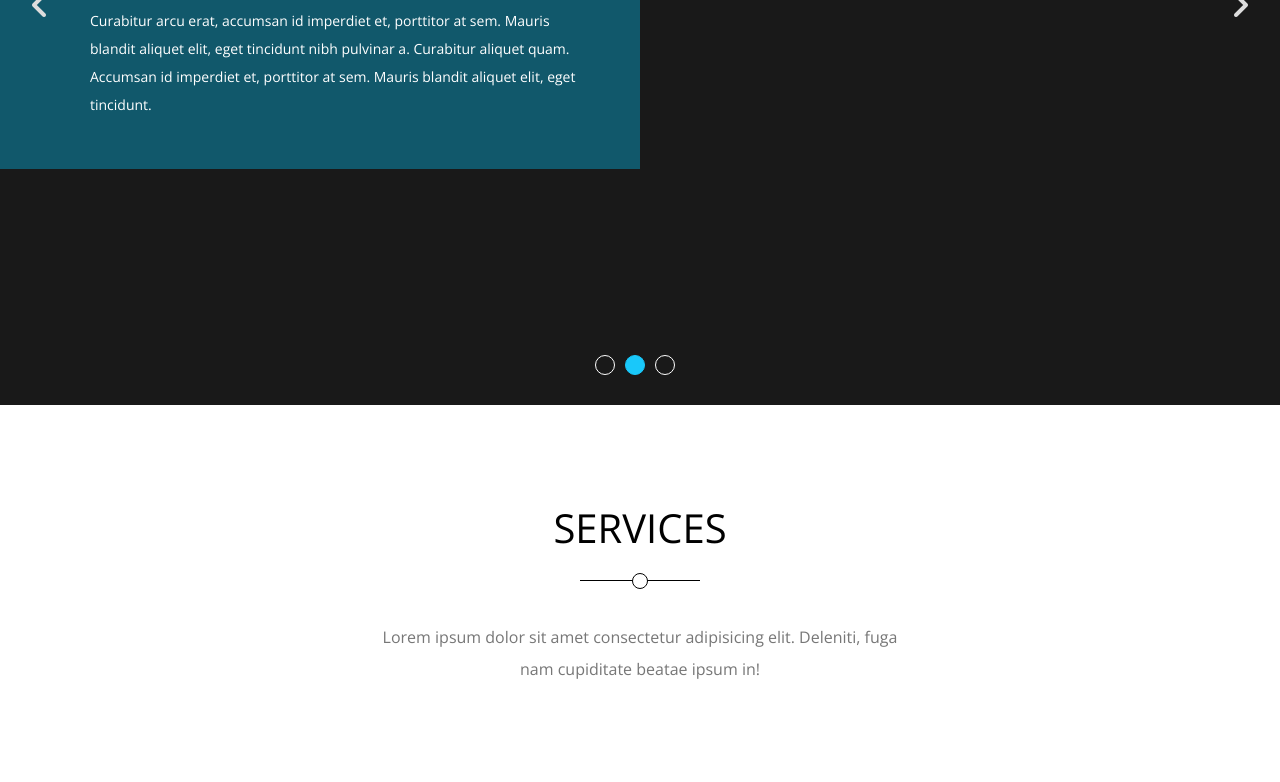
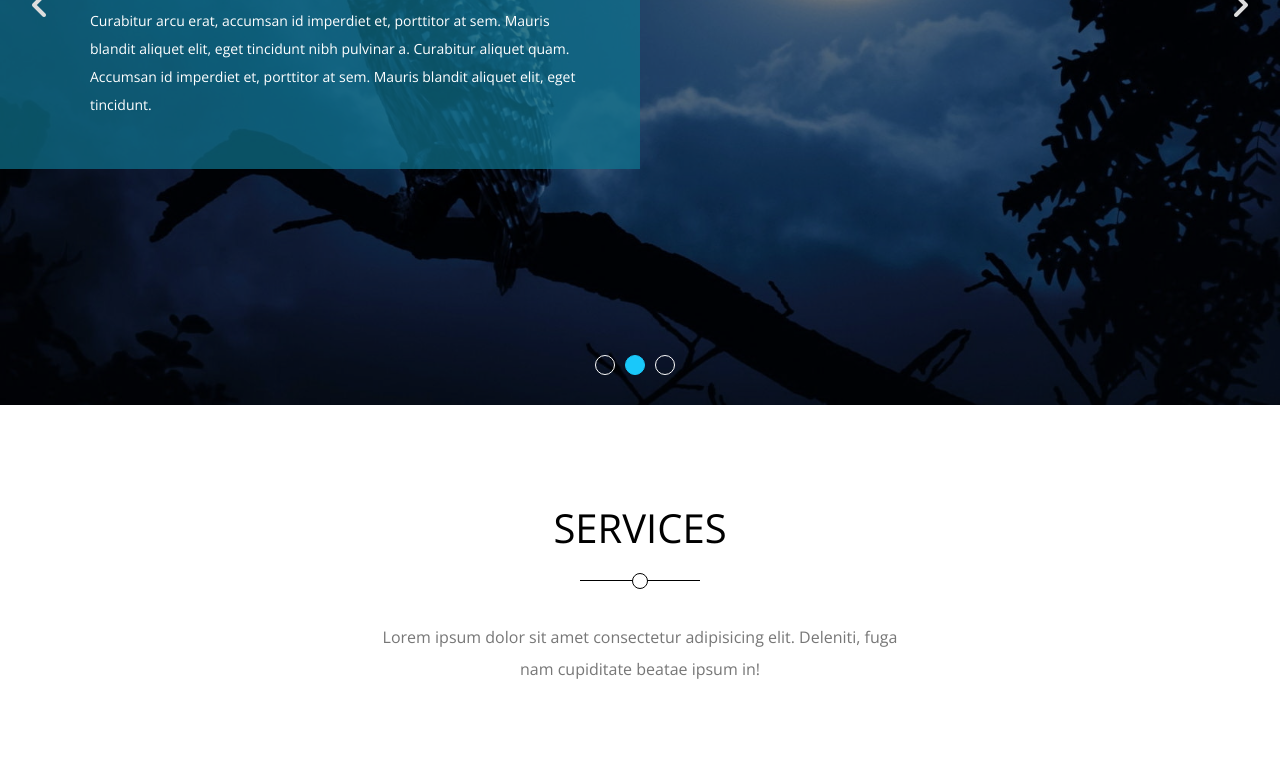
Before and after one commit to Omar-Alabiyad/Html-CSS-Project-2, a plain HTML site: page index.html in a window 1280 px wide. Shown: the part 395-1177 px from the top of the page. Drawn offline with nearby package versions, Linux system fonts and the light colour scheme.

Commit message:
Fixed The Image

```diff
--- a/css/style.css
+++ b/css/style.css
@@ -234,7 +234,7 @@ header nav .form i {
 .landing {
     min-height: 100vh;
     background-color: #333;
-    background-image: url("images/owl.jpg");
+    background-image: url("/images/owl.jpg");
     background-size: cover;
     position: relative;
 }
```
